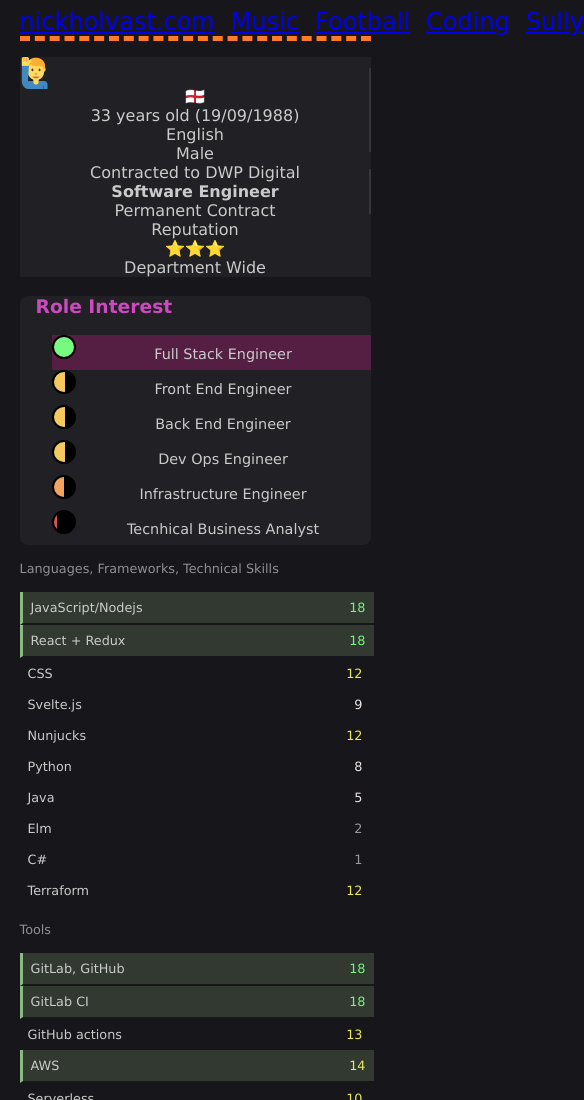
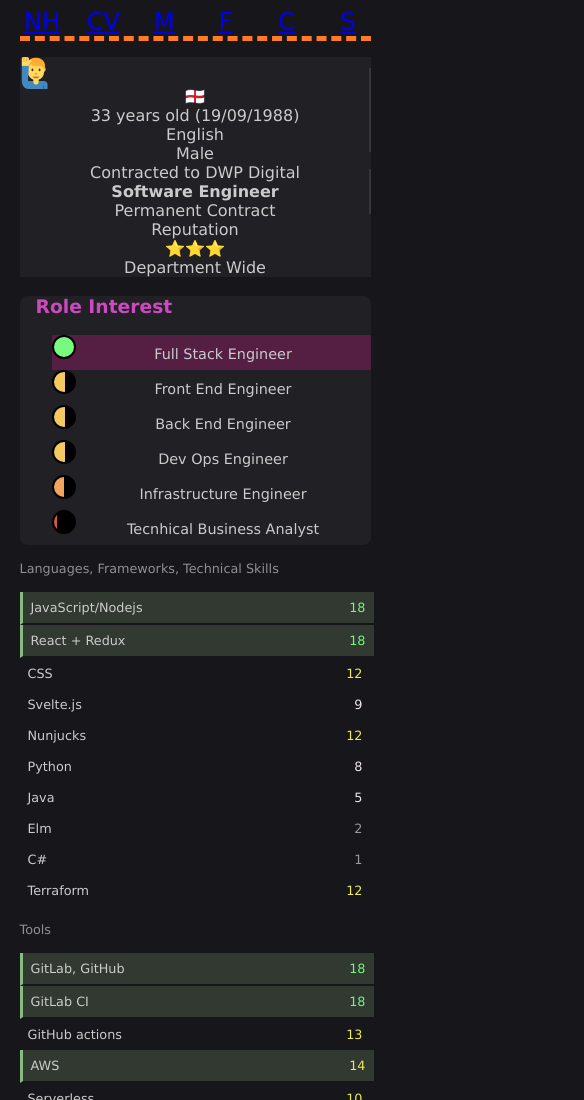
Before and after one commit to aNerdInTheHand/nickholvast.com, a plain HTML site: page cv.html in a window 390 px wide. Shown: the top 1100 px of the page, 584 px wide, since content can reach past the window. Drawn offline with Linux system fonts and the light colour scheme; a web font is replaced by a local one.

Commit message:
responsive header

```diff
--- a/components/header.js
+++ b/components/header.js
@@ -6,11 +6,18 @@ class Header extends HTMLElement {
   connectedCallback() {
     this.innerHTML = `
       <header class="header">
-        <a href="/">nickholvast.com</a>
-        <a href="/music.html">Music</a>
-        <a href="/football.html">Football</a>
-        <a href="/coding.html">Coding</a>
-        <a href="/sully.html">Sully</a>
+        <a class="header-link" href="/">nickholvast.com</a>
+        <a class="header-link-short" href="/">NH</a>
+        <a class="header-link" href="/cv.html">CV</a>
+        <a class="header-link-short" href="/cv.html">CV</a>
+        <a class="header-link" href="/music.html">Music</a>
+        <a class="header-link-short" href="/music.html">M</a>
+        <a class="header-link" href="/football.html">Football</a>
+        <a class="header-link-short" href="/football.html">F</a>
+        <a class="header-link" href="/coding.html">Coding</a>
+        <a class="header-link-short" href="/coding.html">C</a>
+        <a class="header-link" href="/sully.html">Sully</a>
+        <a class="header-link-short" href="/sully.html">S</a>
       </header>
     `;
   }
--- a/index.css
+++ b/index.css
@@ -50,6 +50,19 @@ h1 {
   width: 90vw;
 }
 
+.header-link-short {
+  display: none;
+}
+
+@media only screen and (max-width: 1000px) {
+  .header-link-short {
+    display: inline-block;
+  }
+  .header-link {
+    display: none;
+  }
+}
+
 .homepage-body {
   margin: 1rem;
   padding: 1rem;
@@ -65,8 +78,6 @@ h1 {
 }
 
 .about {
-  /* border-left: none;
-  border-right: none; */
   text-align: left;
 }
 
--- a/styles/cv.css
+++ b/styles/cv.css
@@ -25,7 +25,6 @@
   background-color: var(--main-bg-color);
   font-family: 'Lucida Sans', 'Lucida Sans Regular', 'Lucida Grande', 'Lucida Sans Unicode', Geneva, Verdana, sans-serif;
   margin: 1rem;
-  /* overflow: hidden; */
 }
 
 .info-header, .main-cv-content {
@@ -37,7 +36,6 @@
   grid-auto-columns: 1fr;
   grid-auto-flow: column;
   margin: 0 0 1rem 0;
-  /* max-height: 200px; */
   text-align: center;
   width: 90vw;
 }
@@ -217,4 +215,9 @@
   .container, .info-header, .main-cv-content {
     display: block;
   }
+
+  .cv-body {
+    padding: 0;
+    right: 0;
+  }
 }
```
